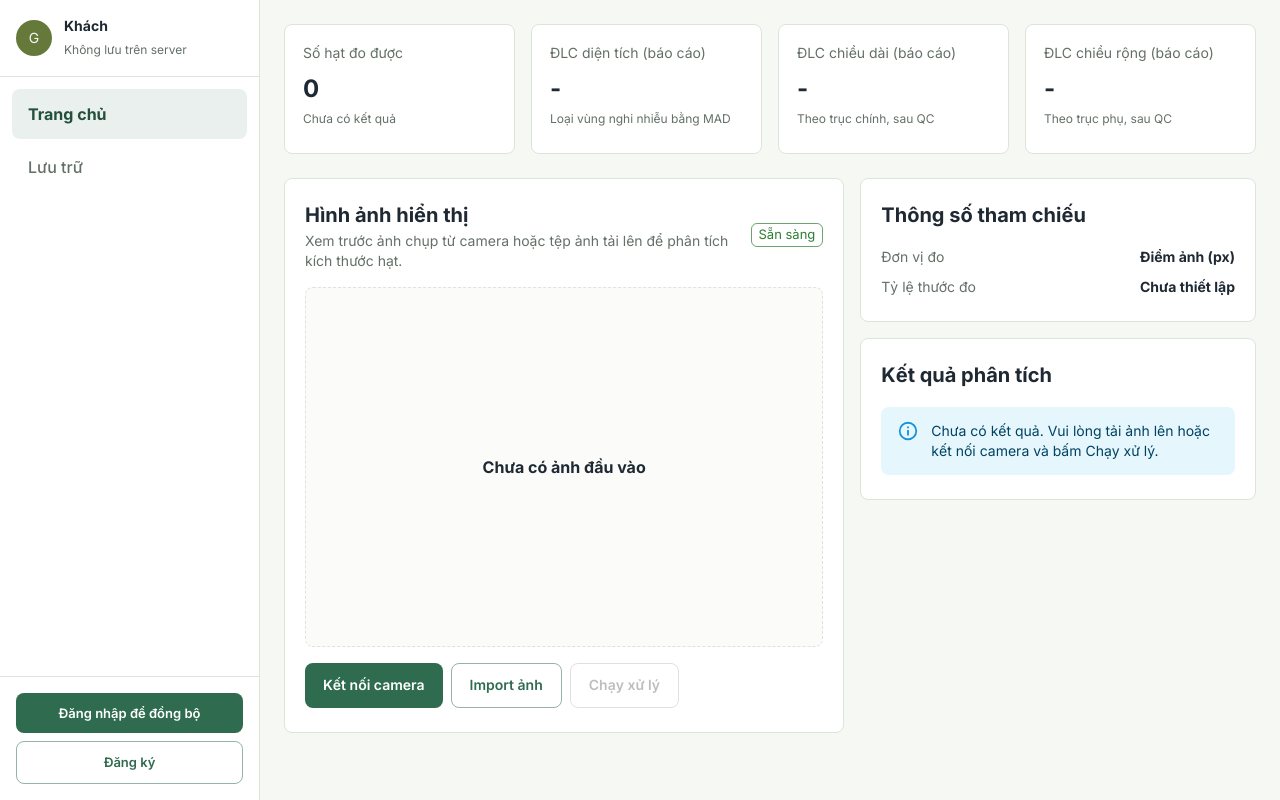
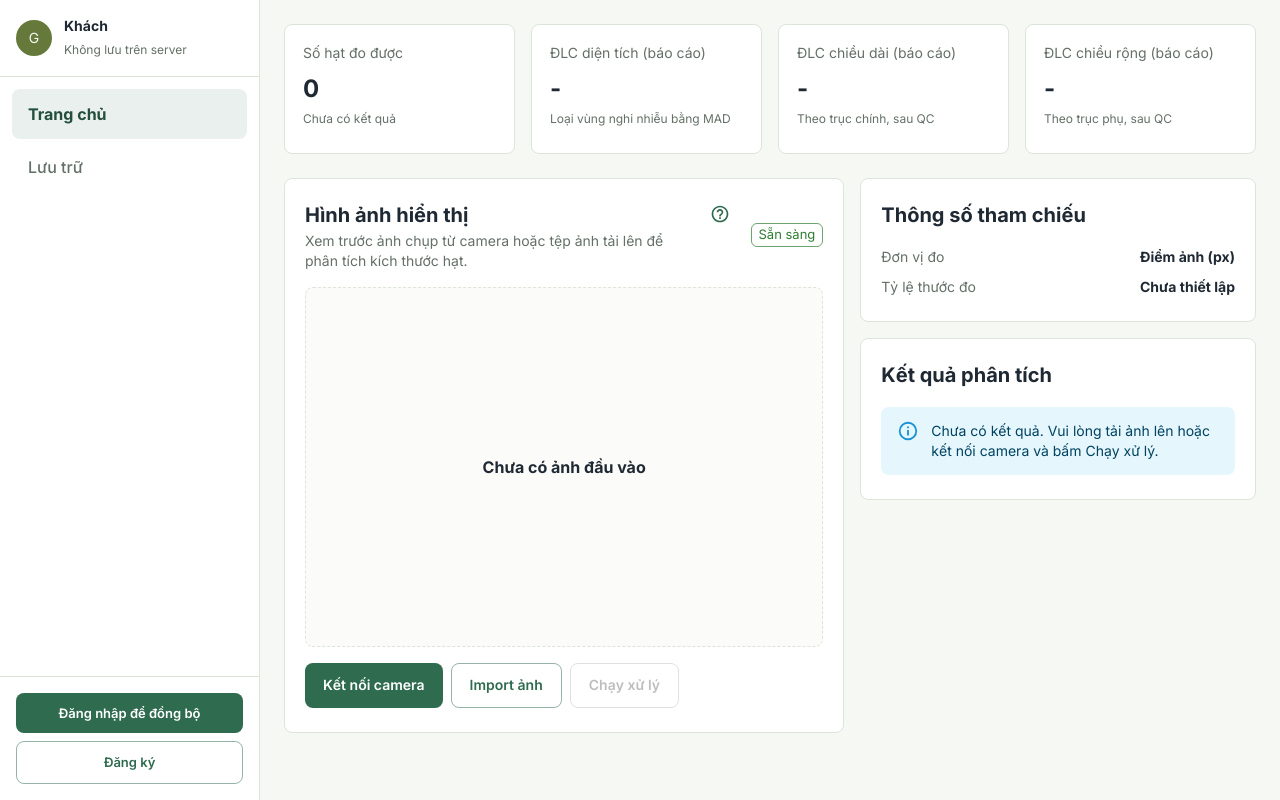
Before and after one commit to vanduongcs/seed, a React (Vite) app in the folder web/: page /login in a window 1280 px wide. Both pictures are taken after a click on the button "Tiếp tục không đăng nhập". Built offline with nearby package versions, Linux system fonts and the light colour scheme.

Commit message:
fix: show calibration guide action before image selection

```diff
--- a/web/src/components/grain/DashboardPreviewPanel.jsx
+++ b/web/src/components/grain/DashboardPreviewPanel.jsx
@@ -265,11 +265,25 @@ export const DashboardPreviewPanel = ({
       <Card sx={{ height: '100%' }}>
         <CardContent sx={{ p: 2.5 }}>
           <Box sx={{ display: 'flex', alignItems: 'center', justifyContent: 'space-between', gap: 2, mb: 2 }}>
+            <Box sx={{ display: 'flex', alignItems: 'flex-start', gap: 0.75 }}>
               <Box>
                 <Typography variant="h6" fontWeight={700}>Hình ảnh hiển thị</Typography>
                 <Typography variant="body2" color="text.secondary">
                   Xem trước ảnh chụp từ camera hoặc tệp ảnh tải lên để phân tích kích thước hạt.
                 </Typography>
+              </Box>
+              <IconButton
+                size="small"
+                color="primary"
+                onClick={() => {
+                  setCurrentStep(0);
+                  setGuideOpen(true);
+                }}
+                title="Xem hướng dẫn căn mốc"
+                aria-label="Xem hướng dẫn căn mốc"
+              >
+                <HelpOutline fontSize="small" />
+              </IconButton>
             </Box>
             <Chip
               label={result ? 'Đã xử lý' : 'Sẵn sàng'}
@@ -386,7 +400,6 @@ export const DashboardPreviewPanel = ({
           {previewUrl && (
             <Box sx={{ mb: 1.5 }}>
               <Stack direction={{ xs: 'column', sm: 'row' }} spacing={1} alignItems={{ xs: 'stretch', sm: 'center' }}>
-                <Stack direction="row" spacing={0.5} alignItems="center">
                 <TextField
                   label="Kích thước vật mốc (mm)"
                   type="number"
@@ -396,18 +409,6 @@ export const DashboardPreviewPanel = ({
                   inputProps={{ min: 0, step: 0.01 }}
                   sx={{ maxWidth: { sm: 220 } }}
                 />
-                  <IconButton
-                    size="small"
-                    color="primary"
-                    onClick={() => {
-                      setCurrentStep(0);
-                      setGuideOpen(true);
-                    }}
-                    title="Xem hướng dẫn căn mốc"
-                  >
-                    <HelpOutline fontSize="small" />
-                  </IconButton>
-                </Stack>
                 <Chip
                   size="small"
                   color={calibrationReady ? 'primary' : 'default'}
```
Lines whose indentation alone changed are shown as unchanged.
